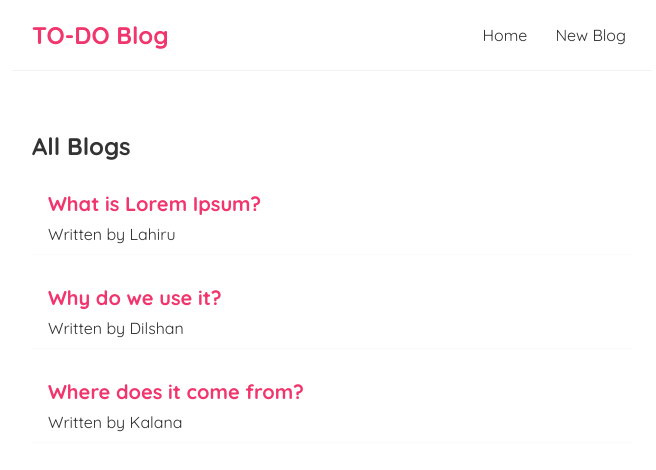
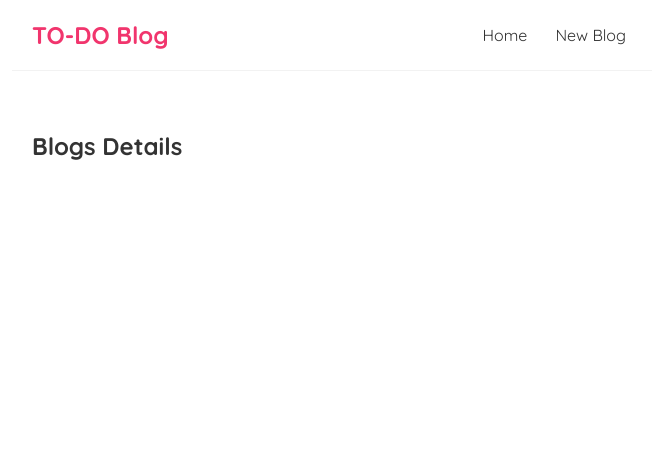
Before and after one commit to LahiruLakshan/Learning-ReactJS, a React (Create React App) app: page /blog/1 in a window 1280 px wide. Shown: the top 470 px of the page, without its empty margins (308-964 px from the left). Built offline with nearby package versions, Linux system fonts and the light colour scheme; data requests are answered from the project's data file.

Commit message:
Created blog details page

```diff
--- a/src/App.js
+++ b/src/App.js
@@ -2,6 +2,8 @@ import './App.css';
 import Navbar from "./navbar";
 import Home from "./home";
 import {BrowserRouter as Router, Route, Switch} from "react-router-dom";
+import Create from "./create";
+import BlogDetails from "./blogDetails";
 
 function App() {
     return (
@@ -10,8 +12,9 @@ function App() {
                 <Navbar/>
                 <div className={"content"}>
                     <Switch>
-                        <Route path={"/"}><Home/></Route>
-
+                        <Route exact path={"/"}><Home/></Route>
+                        <Route path={"/create"}><Create/></Route>
+                        <Route path={"/blog/:id"}><BlogDetails/></Route>
                     </Switch>
                 </div>
             </div>
--- /dev/null
+++ b/src/blogDetails.js
@@ -0,0 +1,11 @@
+import React from 'react';
+
+function BlogDetails(props) {
+    return (
+        <div className={"blog-details"}>
+            <h2>Blogs Details</h2>
+        </div>
+    );
+}
+
+export default BlogDetails;
--- a/src/home.js
+++ b/src/home.js
@@ -1,4 +1,4 @@
-import React, {useEffect, useState} from 'react';
+import React from 'react';
 import BlogList from "./blogList";
 import UseFetch from "./useFetch";
 
--- a/src/navbar.js
+++ b/src/navbar.js
@@ -1,16 +1,17 @@
 import React from 'react';
+import {Link} from "react-router-dom";
 
 const Navbar = (props) => {
     return (
         <nav className={"navbar"}>
             <h1>TO-DO Blog</h1>
             <div className={"links"}>
-                <a href={"/"}>Home</a>
-                <a href={"/create"} /*style={{
+                <Link to={"/"}>Home</Link>
+                <Link to={"/create"} /*style={{
                     color:"white",
                     backgroundColor:"#f1356d",
                     borderRadius: "8px"
-                }}*/>New Blog</a>
+                }}*/>New Blog</Link>
             </div>
         </nav>
     );
--- a/src/useFetch.js
+++ b/src/useFetch.js
@@ -7,8 +7,10 @@ const UseFetch = (url) => {
     const [error, setError] = useState(null)
 
     useEffect(() => {
+
+        const abortCont = new AbortController();
         setTimeout(() => {
-            fetch(url)
+            fetch(url, {signal: abortCont.signal})
                 .then(res =>{
                     if (!res.ok){
                         throw Error("Could not fetch the data for that resource")
@@ -21,11 +23,16 @@ const UseFetch = (url) => {
                     setError(null);
                 })
                 .catch(err => {
-                    setIsPending(false)
-                    setError(err.message);
+                    if (err.name === "AbortError"){
+                        console.log("fetch abort")
+                    }else {
+                        setIsPending(false)
+                        setError(err.message);
+                    }
                 })
-        }, 1000)
-    },[url])
+        }, 1000);
+        return() => abortCont.abort()
+    },[url]);
     return {data, isPending, error}
 }
 
```
